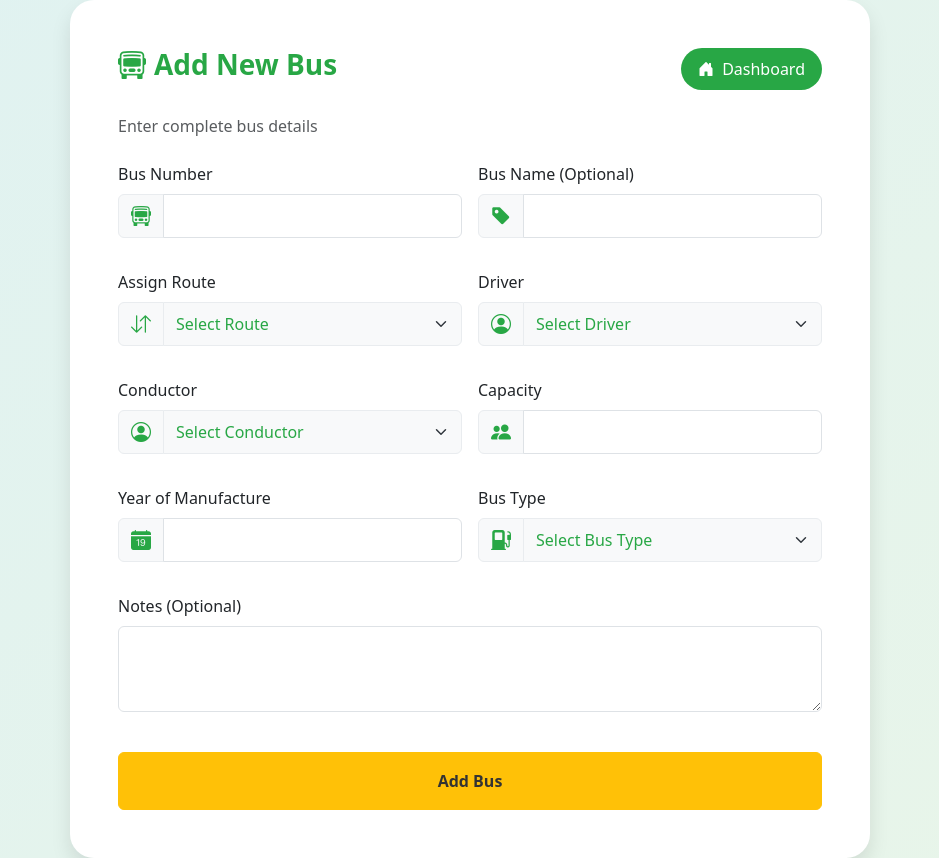
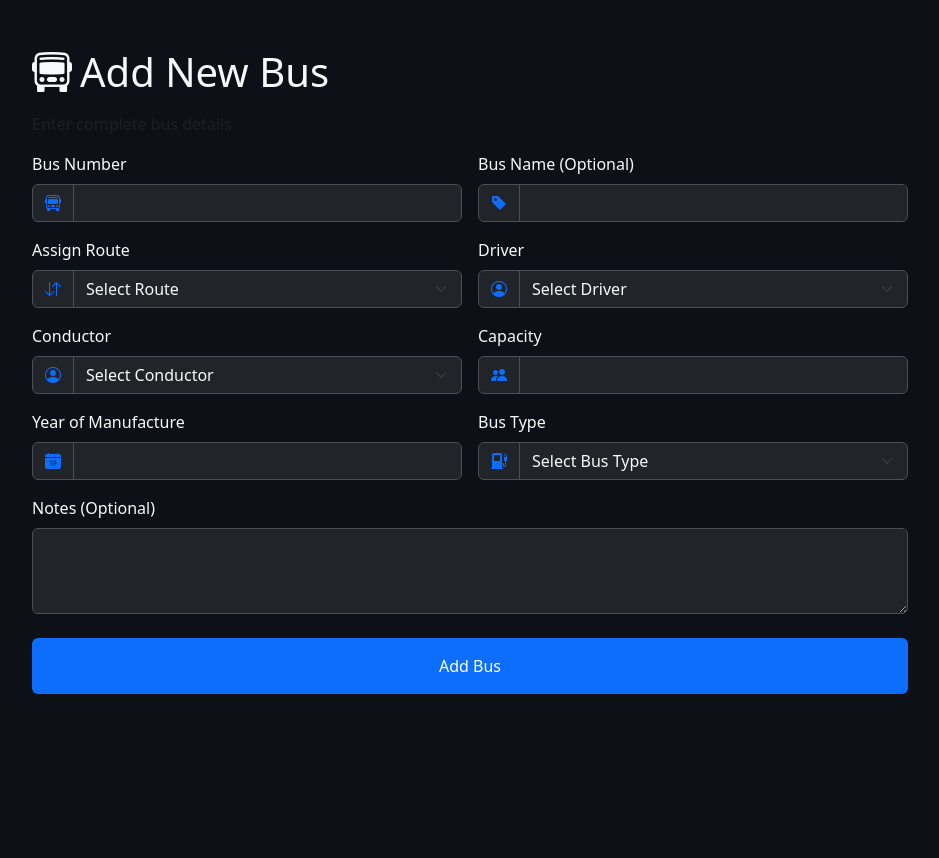
Before and after one commit to sivabalaji-tn/Smart-Transit-Manager, a PHP site: page /admin/add-bus.php in a window 1280 px wide. Shown: the whole page, without its empty margins (170-1109 px from the left). After the commit the page ends 694 px from the top, so only its background shows below. Run offline with PHP 8.4, Linux system fonts and the light colour scheme; data that the repository does not hold is empty.

Commit message:
Everthing works perfect 14/9/2025

```diff
--- a/admin/add-bus.php
+++ b/admin/add-bus.php
@@ -17,9 +17,23 @@ if (isset($_POST['submit'])) {
     $year_of_manufacture = htmlspecialchars($_POST['year_of_manufacture']);
 
     try {
-        $sql = "INSERT INTO buses (bus_number, bus_name, route_id, driver_id, conductor_id, capacity, bus_type, notes, created_at, year_of_manufacture) VALUES (?, ?, ?, ?, ?, ?, ?, ?, ?, ?)";
+        $sql = "INSERT INTO buses
+        (bus_number, bus_name, route_id, driver_id, conductor_id, capacity, bus_type, notes, created_at, year_of_manufacture)
+        VALUES (?, ?, ?, ?, ?, ?, ?, ?, ?, ?)";
+
         $stmt = $conn->prepare($sql);
-        $stmt->bind_param("ssiiisisss", $bus_number, $bus_name, $route_id, $driver_id, $conductor_id, $capacity, $bus_type, $notes, $created_at, $year_of_manufacture);
+        $stmt->bind_param("ssiiissssi",
+            $bus_number,
+            $bus_name,
+            $route_id,
+            $driver_id,
+            $conductor_id,
+            $capacity,
+            $bus_type,
+            $notes,
+            $created_at,
+            $year_of_manufacture
+        );
 
         if ($stmt->execute()) {
             $_SESSION['message'] = 'Bus added successfully!';
@@ -55,7 +69,7 @@ if ($assigned_admins_result->num_rows > 0) {
         $assigned_ids[] = $row['conductor_id'];
     }
 }
-$assigned_ids_str = implode(',', $assigned_ids);
+$assigned_ids_str = implode(',', array_filter($assigned_ids));
 
 $admins_sql = "SELECT id, full_name, role FROM admins WHERE role IN ('Bus Driver', 'Bus Conductor')";
 if (!empty($assigned_ids_str)) {
@@ -63,6 +77,7 @@ if (!empty($assigned_ids_str)) {
 }
 $admins_sql .= " ORDER BY full_name ASC";
 $admins_result = $conn->query($admins_sql);
+
 $drivers = [];
 $conductors = [];
 if ($admins_result->num_rows > 0) {
@@ -86,68 +101,57 @@ if ($admins_result->num_rows > 0) {
     <link rel="stylesheet" href="https://cdn.jsdelivr.net/npm/bootstrap-icons@1.10.5/font/bootstrap-icons.css">
     <style>
         body {
-            background: linear-gradient(135deg, #e0f2f1, #e8f5e9);
+            background-color: #0d1117;
         }
-        .add-bus-card {
-            background-color: #fff;
-            border-radius: 1.5rem;
-            box-shadow: 0 10px 20px rgba(0, 0, 0, 0.1);
-            max-width: 800px;
-            width: 100%;
+        .container {
+            margin-top: 3rem;
+            max-width: 900px;
         }
-        .text-green {
-            color: #28a745;
+        .input-group-text, .form-select, .form-control {
+            background-color: #212529;
+            border: 1px solid #495057;
+            color: #f8f9fa;
         }
-        .input-group-text, .form-select {
-            background-color: #f8f9fa;
-            border: 1px solid #e9ecef;
-            color: #28a745;
+        .form-control:focus, .form-select:focus {
+            border-color: #0d6efd;
+            box-shadow: none;
         }
-        .input-group-text i, .form-select i {
-            font-size: 1.25rem;
+        .input-group-text i {
+            color: #0d6efd;
         }
-        .btn-warning-custom {
-            background-color: #FFC107;
-            border-color: #FFC107;
-            color: #333;
-            font-weight: bold;
+        .btn-primary {
+            background-color: #0d6efd;
+            border: none;
         }
-        .btn-warning-custom:hover {
-            background-color: #e0a800;
-            border-color: #e0a800;
-        }
-        .btn-dashboard {
-            background-color: #28a745;
-            color: #fff;
-        }
-        .btn-dashboard:hover {
-            background-color: #218838;
-            color: #fff;
+        .btn-primary:hover {
+            background-color: #0b5ed7;
         }
     </style>
 </head>
-<body>
-    <div class="container d-flex justify-content-center align-items-center vh-75">
-        <div class="add-bus-card p-5">
-            <div class="d-flex justify-content-between align-items-center mb-4">
-                <h3 class="fw-bold text-green"><i class="bi bi-bus-front me-2"></i>Add New Bus</h3>
-                <a href="admin-dashboard.php" class="btn btn-dashboard rounded-pill py-2 px-3">
-                    <i class="bi bi-house-door-fill me-1"></i> Dashboard
-                </a>
+<body class="text-light">
+    <div class="container">
+        <h1 class="mb-3"><i class="bi bi-bus-front me-2"></i>Add New Bus</h1>
+
+        <?php if (isset($_SESSION['message'])): ?>
+            <div class="alert alert-<?= $_SESSION['alert_type']; ?> alert-dismissible fade show" role="alert">
+                <?= $_SESSION['message']; ?>
+                <button type="button" class="btn-close" data-bs-dismiss="alert" aria-label="Close"></button>
             </div>
+            <?php unset($_SESSION['message']); unset($_SESSION['alert_type']); ?>
+        <?php endif; ?>
 
-            <p class="text-muted mt-n3 mb-4">Enter complete bus details</p>
+        <p class="text-muted">Enter complete bus details</p>
 
         <form action="add-bus.php" method="POST">
             <div class="row g-3">
-                    <div class="col-md-6 mb-3">
+                <div class="col-md-6">
                     <label for="bus_number" class="form-label">Bus Number</label>
                     <div class="input-group">
                         <span class="input-group-text"><i class="bi bi-bus-front"></i></span>
                         <input type="text" class="form-control" id="bus_number" name="bus_number" required>
                     </div>
                 </div>
-                    <div class="col-md-6 mb-3">
+                <div class="col-md-6">
                     <label for="bus_name" class="form-label">Bus Name (Optional)</label>
                     <div class="input-group">
                         <span class="input-group-text"><i class="bi bi-tag-fill"></i></span>
@@ -155,7 +159,7 @@ if ($admins_result->num_rows > 0) {
                     </div>
                 </div>
 
-                    <div class="col-md-6 mb-3">
+                <div class="col-md-6">
                     <label for="route_id" class="form-label">Assign Route</label>
                     <div class="input-group">
                         <span class="input-group-text"><i class="bi bi-arrow-down-up"></i></span>
@@ -168,7 +172,7 @@ if ($admins_result->num_rows > 0) {
                     </div>
                 </div>
 
-                    <div class="col-md-6 mb-3">
+                <div class="col-md-6">
                     <label for="driver_id" class="form-label">Driver</label>
                     <div class="input-group">
                         <span class="input-group-text"><i class="bi bi-person-circle"></i></span>
@@ -181,7 +185,7 @@ if ($admins_result->num_rows > 0) {
                     </div>
                 </div>
 
-                    <div class="col-md-6 mb-3">
+                <div class="col-md-6">
                     <label for="conductor_id" class="form-label">Conductor</label>
                     <div class="input-group">
                         <span class="input-group-text"><i class="bi bi-person-circle"></i></span>
@@ -194,7 +198,7 @@ if ($admins_result->num_rows > 0) {
                     </div>
                 </div>
 
-                    <div class="col-md-6 mb-3">
+                <div class="col-md-6">
                     <label for="capacity" class="form-label">Capacity</label>
                     <div class="input-group">
                         <span class="input-group-text"><i class="bi bi-people-fill"></i></span>
@@ -202,7 +206,7 @@ if ($admins_result->num_rows > 0) {
                     </div>
                 </div>
 
-                    <div class="col-md-6 mb-3">
+                <div class="col-md-6">
                     <label for="year_of_manufacture" class="form-label">Year of Manufacture</label>
                     <div class="input-group">
                         <span class="input-group-text"><i class="bi bi-calendar-date-fill"></i></span>
@@ -210,7 +214,7 @@ if ($admins_result->num_rows > 0) {
                     </div>
                 </div>
 
-                    <div class="col-md-6 mb-3">
+                <div class="col-md-6">
                     <label for="bus_type" class="form-label">Bus Type</label>
                     <div class="input-group">
                         <span class="input-group-text"><i class="bi bi-fuel-pump-fill"></i></span>
@@ -223,15 +227,14 @@ if ($admins_result->num_rows > 0) {
                     </div>
                 </div>
 
-                    <div class="col-12 mb-3">
+                <div class="col-12">
                     <label for="notes" class="form-label">Notes (Optional)</label>
                     <textarea class="form-control" id="notes" name="notes" rows="3"></textarea>
                 </div>
             </div>
 
-                <button type="submit" name="submit" class="btn btn-warning-custom w-100 py-3 mt-4">Add Bus</button>
+            <button type="submit" name="submit" class="btn btn-primary w-100 py-3 mt-4">Add Bus</button>
         </form>
-        </div>
     </div>
 
     <script src="https://cdn.jsdelivr.net/npm/bootstrap@5.3.0/dist/js/bootstrap.bundle.min.js"></script>
--- a/admin/add-route.php
+++ b/admin/add-route.php
@@ -77,7 +77,7 @@ if (isset($_POST['submit'])) {
 <head>
     <meta charset="UTF-8">
     <meta name="viewport" content="width=device-width, initial-scale=1.0">
-    <title>Add New Route</title>
+    <title>Add Route</title>
     <link rel="stylesheet" href="https://cdn.jsdelivr.net/npm/bootstrap@5.3.0/dist/css/bootstrap.min.css">
     <link rel="stylesheet" href="https://cdn.jsdelivr.net/npm/bootstrap-icons@1.10.5/font/bootstrap-icons.css">
     <style>
@@ -111,7 +111,7 @@ if (isset($_POST['submit'])) {
     <?php endif; ?>
 
     <div class="container mt-5">
-        <h1 class="text-white mb-4 text-center">Add New Route</h1>
+        <h1 class="text-white mb-4 text-center">Add Route</h1>
 
         <form action="add-route.php" method="POST" class="col-lg-8 mx-auto">
             <div class="row g-3">
```
Lines whose indentation alone changed are shown as unchanged.
